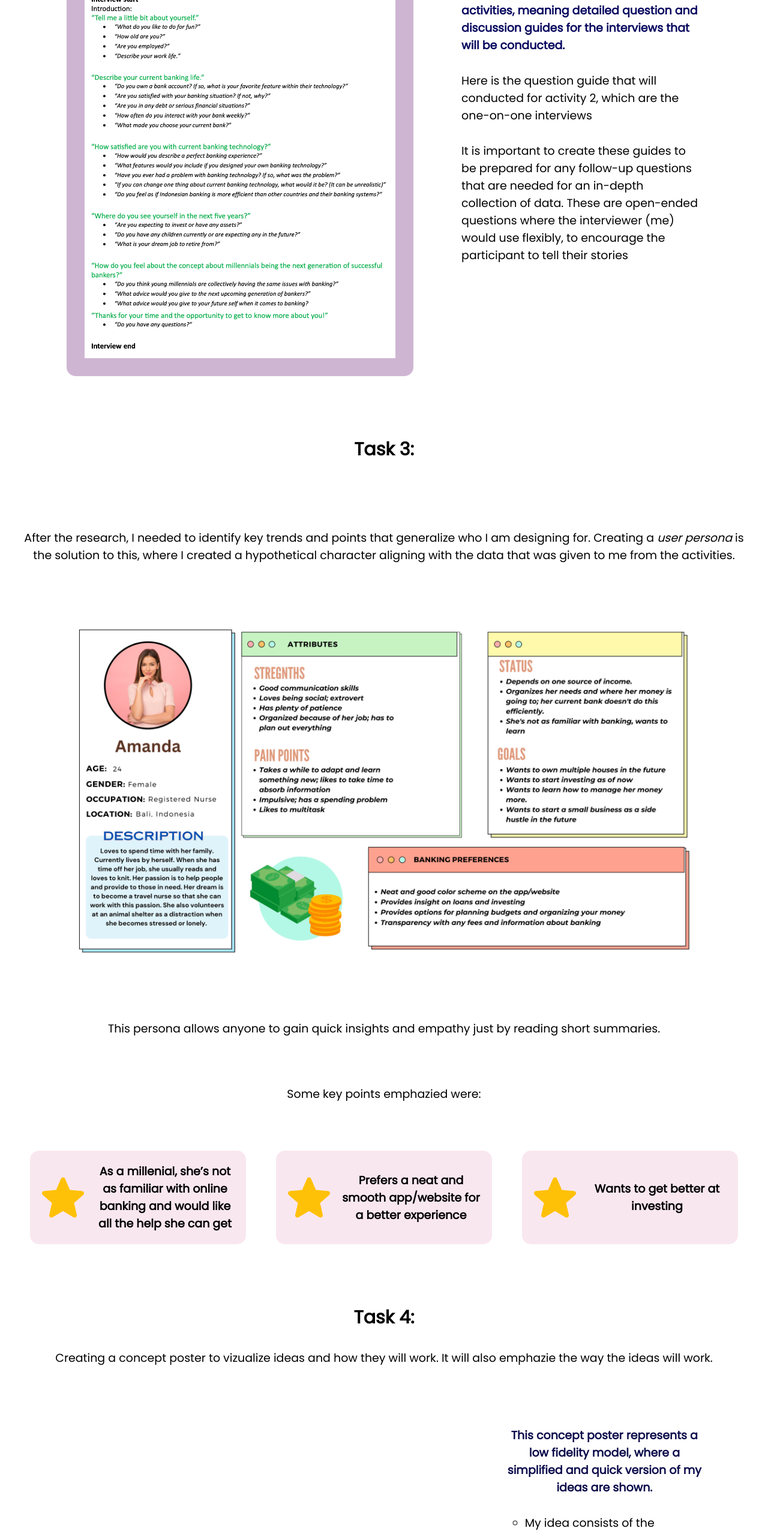
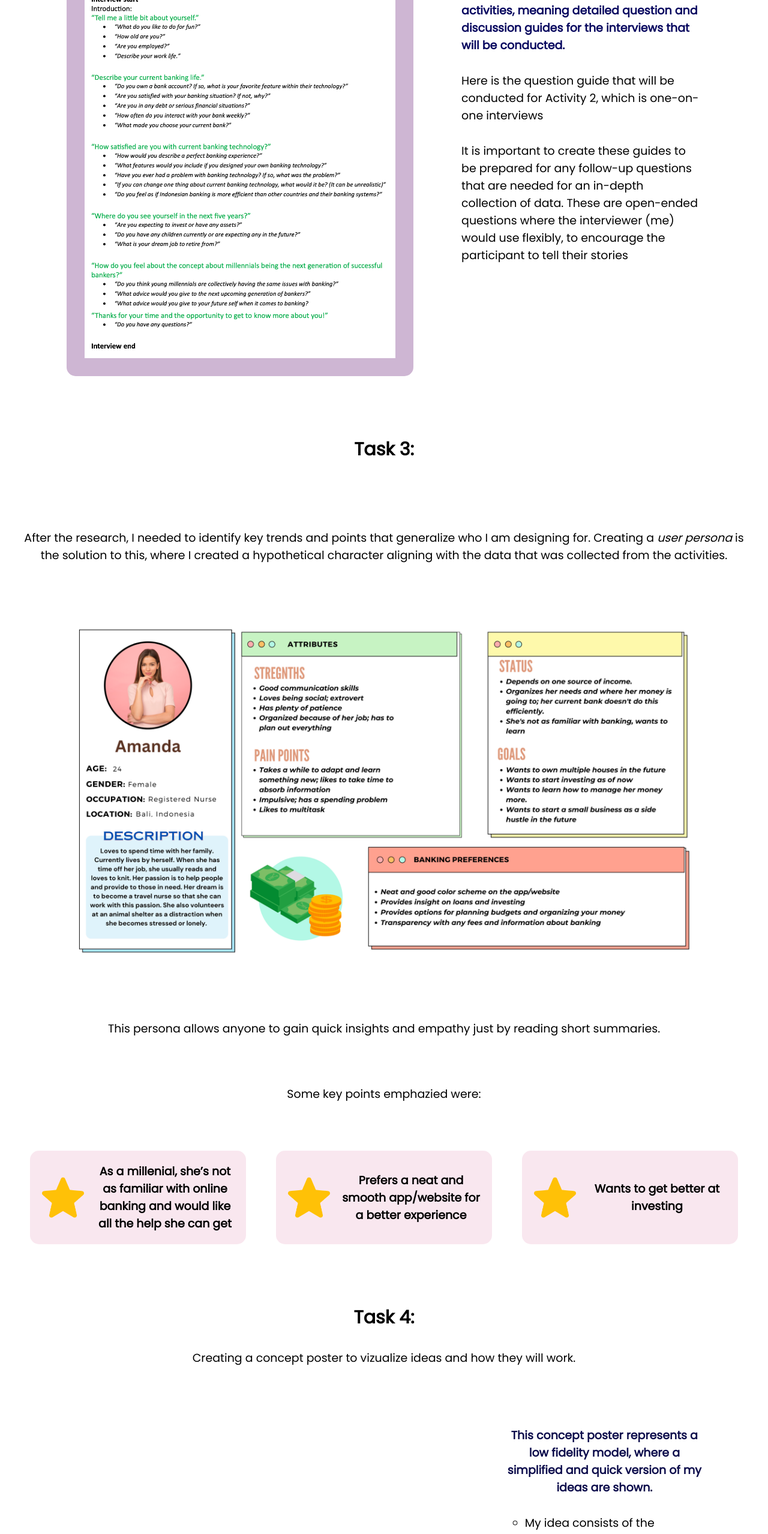
Before and after one commit to valerieberiquette/portfolio, a plain HTML site: page bank.html in a window 1280 px wide. Shown: the part 2880-5437 px from the top of the page at 60% size. Drawn offline with Linux system fonts and the light colour scheme.

Commit message:
grammar changes

```diff
--- a/bank.html
+++ b/bank.html
@@ -78,7 +78,7 @@
         <div class="side">
         <p><em>Creating artifacts for these reserach activities, meaning detailed question and discussion guides for the interviews
         that will be conducted.</em></p>
-        <p>Here is the question guide that will conducted for activity 2, which are the one-on-one interviews</p>
+        <p>Here is the question guide that will be conducted for Activity 2, which is one-on-one interviews</p>
         <p>It is important to create these guides to be prepared for any follow-up questions that are needed for an in-depth collection of data.
         These are open-ended questions where the interviewer (me) would use flexibly, to encourage the participant to tell their stories</p>
         </div>
@@ -89,7 +89,7 @@
     <div class="task3">
     <h3 id="task">Task 3:</h3>
         <p>After the research, I needed to identify key trends and points that generalize who I am designing for. Creating a <em>user persona</em> is
-        the solution to this, where I created a hypothetical character aligning with the data that was given to me from the activities.</p>
+        the solution to this, where I created a hypothetical character aligning with the data that was collected from the activities.</p>
 
         <img src="images/persona.png" alt="persnona">
 
@@ -119,7 +119,7 @@
 
 
     <h3 id="task">Task 4:</h3>
-    <p id="t4">Creating a concept poster to vizualize ideas and how they will work. It will also emphazie the way the ideas will work.</p>
+    <p id="t4">Creating a concept poster to vizualize ideas and how they will work.</p>
 
 
     <div class="task4">
@@ -140,7 +140,7 @@
         by step banking plans for the user. </li>
 
         <li>For other services, there will be an online 24/7 AI assistant.
-        The user will also have their personal assitanct assigned to them based on their questionare for help during office hours.</li>
+        The user will also have their personal assistant assigned to them based on their questionare for help during office hours.</li>
 
         <li>For a balance of flexibility and stronger connections, the user is welcomed to have their banking experience entirely through
         the app, but on-site visits are also encouraged to build stronger connections with their banking life. </li>
```
